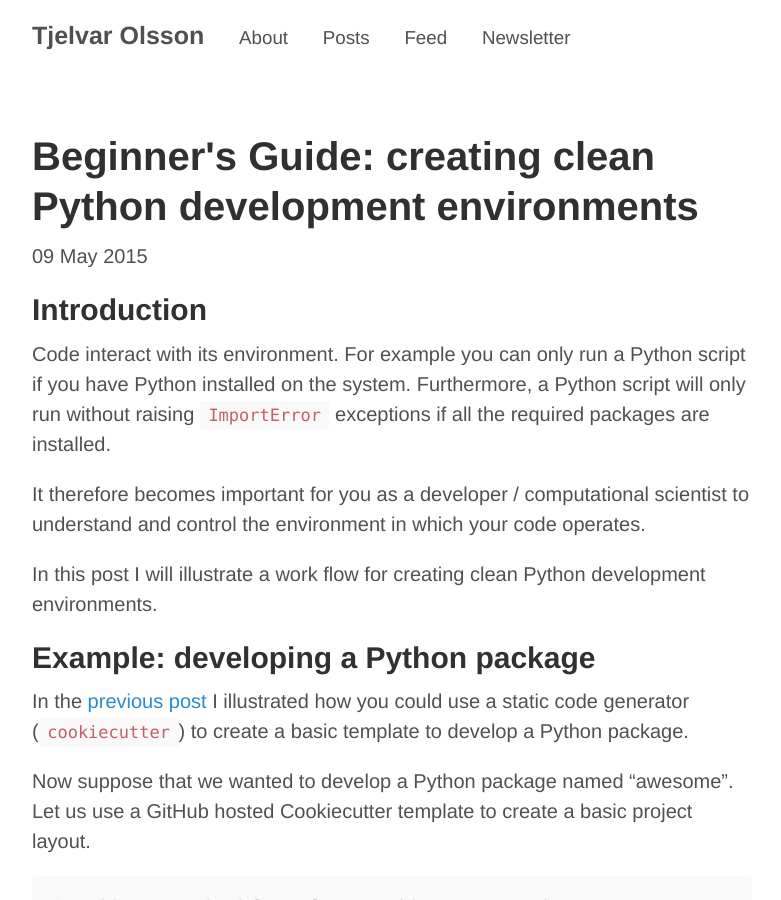
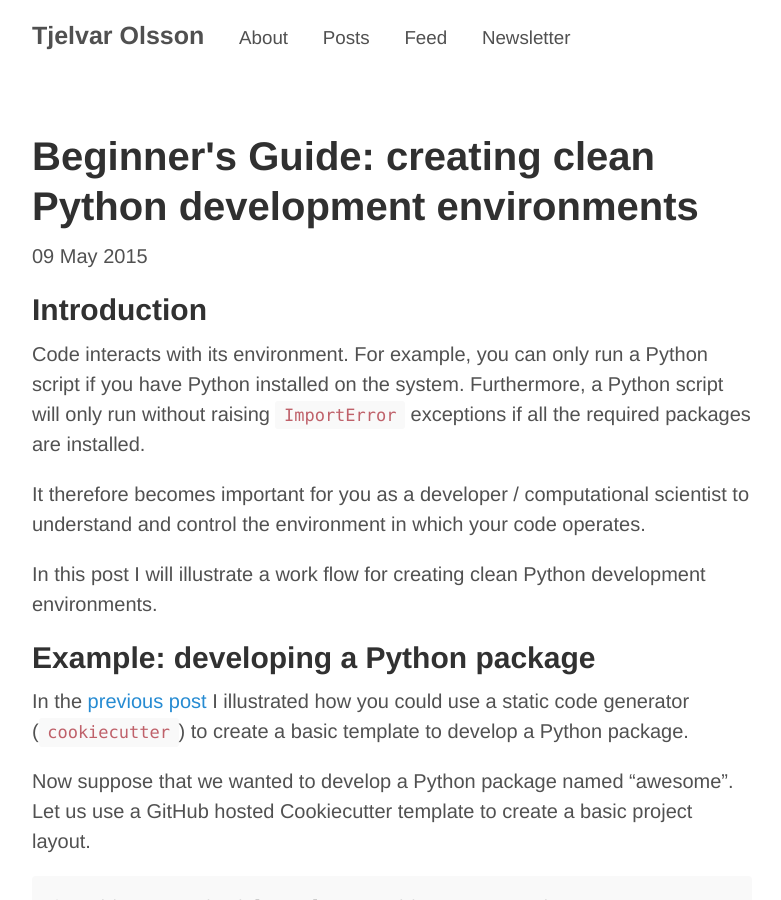
Before and after one commit to tjelvar-olsson/tjelvar-olsson.github.io, a Jekyll site: the page built from _posts/2015-05-09-begginers-guide-creating-clean-python-development-environments.md, in a window 1280 px wide and 900 px high. Shown: the whole window, without its empty margins (248-1029 px from the left). Built offline with Jekyll 4.4.1, drawn with Linux system fonts in a browser that asks for light colours; Markdown is read by kramdown in place of the engine named in the settings; comment, search, counter and statistics services are not loaded; some of the changed text lies outside the part shown.

Commit message:
Finishin touches to the virtualenv post.

```diff
--- a/_posts/2015-05-09-begginers-guide-creating-clean-python-development-environments.md
+++ b/_posts/2015-05-09-begginers-guide-creating-clean-python-development-environments.md
@@ -9,7 +9,7 @@ tags:
 
 ## Introduction
 
-Code interact with its environment.  For example you can only run a Python
+Code interacts with its environment. For example, you can only run a Python
 script if you have Python installed on the system.  Furthermore, a Python
 script will only run without raising ``ImportError`` exceptions if all the
 required packages are installed.
```
Also changed, not shown: other parts of _posts/2015-05-09-begginers-guide-creating-clean-python-development-environments.md (+1 -1 lines).
